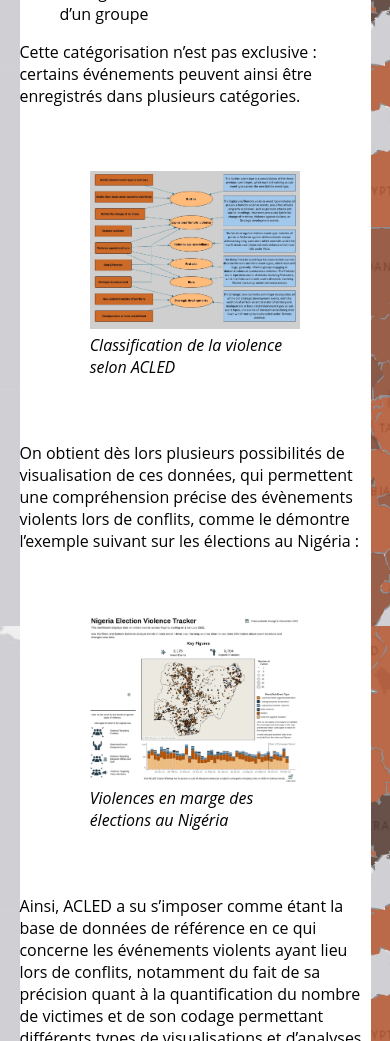
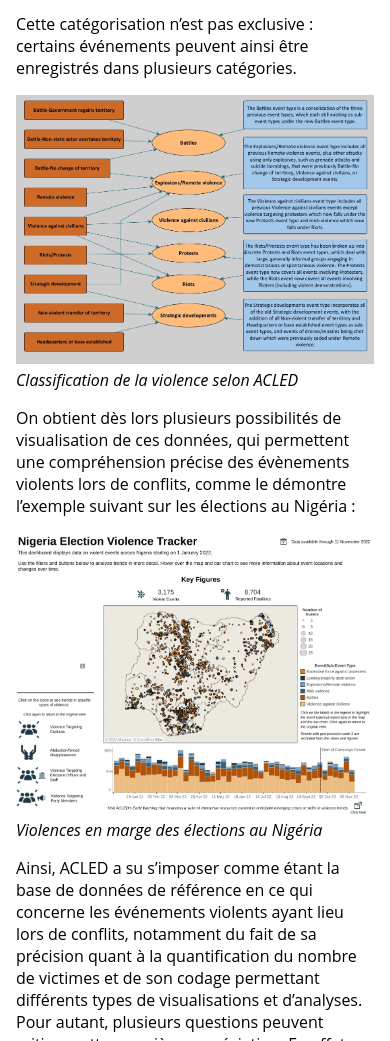
Before and after one commit to ccoellen/acled, a website built with Vite: page index.html in a window 390 px wide. Shown: the part 4438-5479 px from the top of the page. Built offline with nearby package versions, Linux system fonts and the light colour scheme.

Commit message:
Correction du style sur mobile

```diff
--- a/public/css/mobile.css
+++ b/public/css/mobile.css
@@ -1,7 +1,7 @@
 @media (max-width: 1000px) {
     body {
-        width: 90%;
-        padding: 0 0;
+        width: calc(100% - 2rem);
+        padding: 1rem;
         box-shadow: none;
     }
 
@@ -19,7 +19,7 @@
         padding: 1rem 0;
     }
 
-    img {
+    figure {
         width: 100%;
         margin: 0;
     }
```
